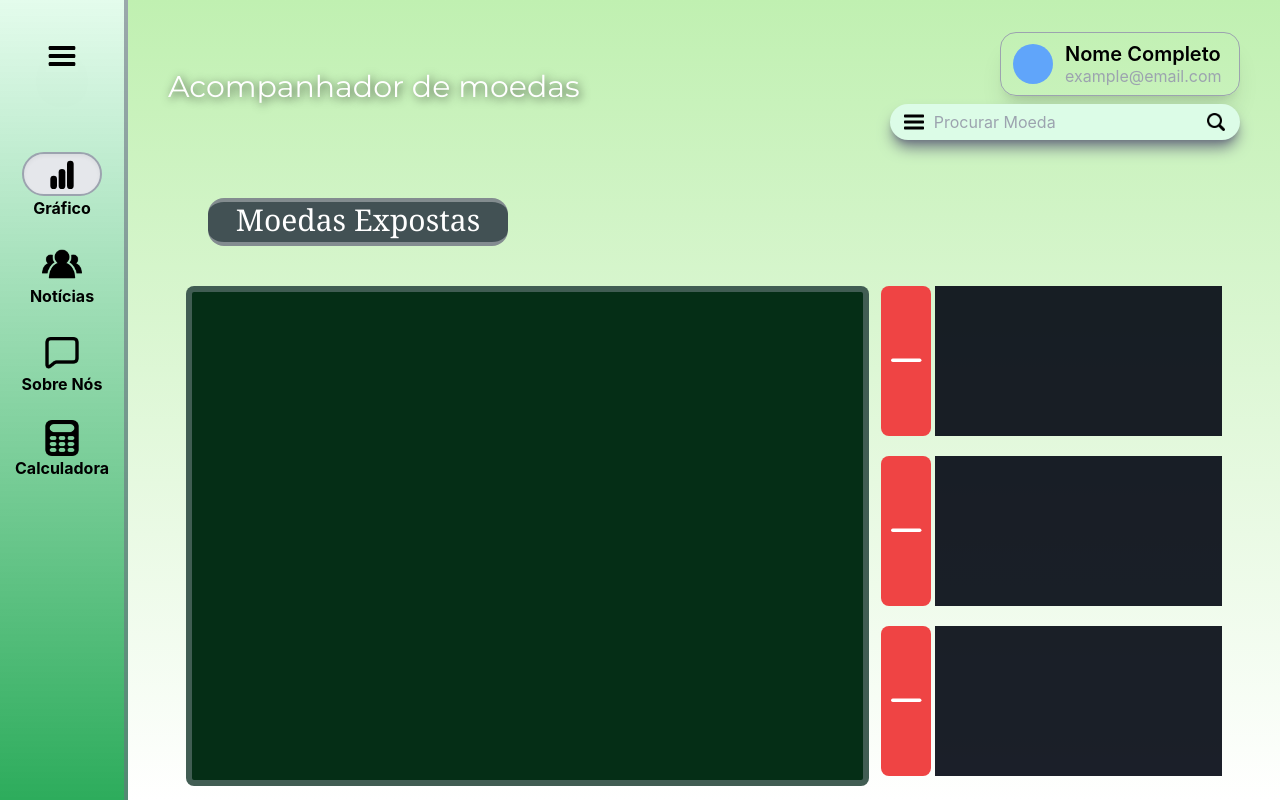
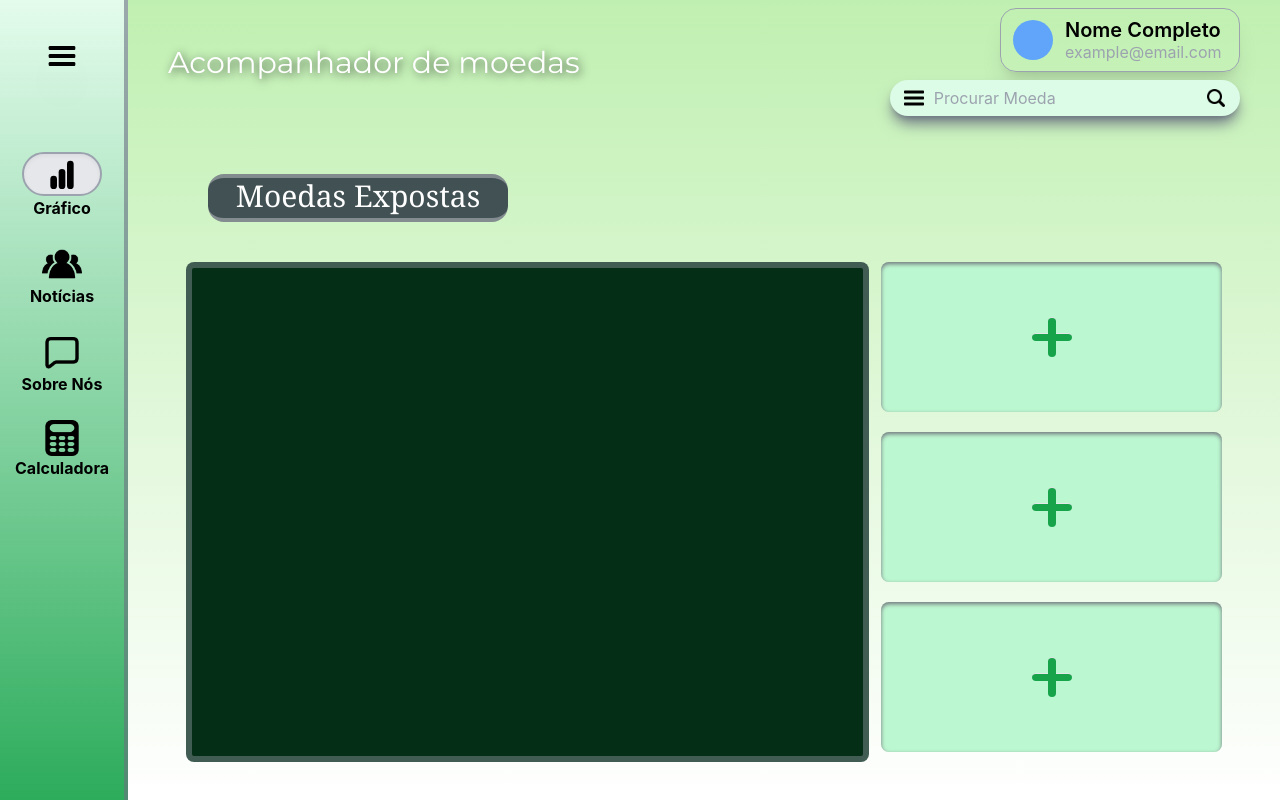
Before and after one commit to igormooura/AppFinanceiro, a React (Create React App) app in the folder view/: page /grafico in a window 1280 px wide. Built offline with nearby package versions, Linux system fonts and the light colour scheme; no server answers.

Commit message:
Add files via upload

```diff
--- a/view/src/components/Inputs/EmailInput/EmailInput.js
+++ b/view/src/components/Inputs/EmailInput/EmailInput.js
@@ -3,7 +3,7 @@ import React from "react";
 const EmailInput = ({ email, setEmail, placeholder }) => {
     return (
         <div>
-            <label className="block text-lg font-montserrat-negrito text-white">Email:</label>
+            <label className="block text-lg font-medium text-white">Email:</label>
             <input
                 type="email"
                 value={email}
--- a/view/src/components/Inputs/PasswordInput/Password.js
+++ b/view/src/components/Inputs/PasswordInput/Password.js
@@ -4,7 +4,7 @@ import { FaEye, FaEyeSlash } from "react-icons/fa";
 const PasswordField = ({ password, setPassword, showPassword, setShowPassword, placeholder }) => {
     return (
         <div>
-            <label className="block text-lg font-montserrat-negrito text-white">Senha:</label>
+            <label className="block text-lg font-medium text-white">Senha:</label>
             <div className="relative">
                 <input
                     type={showPassword ? "text" : "password"}
--- a/view/src/pages/Grafico/Grafico.js
+++ b/view/src/pages/Grafico/Grafico.js
@@ -1,181 +1,223 @@
 import React, { useEffect, useState } from "react";
 import axios from "axios";
-import { Link, useNavigate } from "react-router-dom";
+import { Link } from "react-router-dom";
 import Sidebar from "../../components/SideBar/Sidebar";
 import Title from "../../components/Title/Title";
 import PageName from "../../components/PageName/PageName";
 
 const Grafico = () => {
   const [graficos, setGraficos] = useState([]);
+  const [activeTab, setActiveTab] = useState(null);
+  const [formData, setFormData] = useState({ moeda1: "", moeda2: "", value: "" });
 
   useEffect(() => {
+
     fetch("http://localhost:5000/grafico")
       .then((res) => res.json())
       .then((data) => setGraficos(data))
       .catch(() => alert("Erro ao buscar gráficos."));
   }, []);
 
+  const handleTabClick = (tabId) => {
+
+    if (!graficos[tabId]) {
+      setActiveTab(tabId);
+    }
+  };
+  const handleDelete = async (tabId) => {
+    try {
+      await axios.delete(`http://localhost:5000/grafico/${tabId}`);
+      setGraficos((prev) => {
+        const updatedGraficos = [...prev];
+        updatedGraficos[tabId] = null; // Remove the graph from state
+        return updatedGraficos;
+      });
+    } catch (error) {
+      alert("Erro ao deletar gráfico.");
+    }
+  };
+
+  const handleFormSubmit = async (e) => {
+    e.preventDefault();
+    try {
+
+      const response = await axios.post("http://localhost:5000/grafico/", formData);
+      const newGraph = response.data;
+
+
+      setGraficos((prev) => ({ ...prev, [activeTab]: newGraph }));
+      setFormData({ moeda1: "", moeda2: "", value: "" });
+      setActiveTab(null);
+    } catch (error) {
+      alert("Erro ao adicionar gráfico.");
+    }
+  };
+
   return (
-    <div class="flex h-screen w-full">
+    <div className="flex h-screen w-full">
       <Sidebar />
 
-      <div class="h-screen w-[90%] bg-gradient-to-b from-[#C0F0B1] to-white h-screen">
-        <div class="flex mt-8 items-center">
-          <Title /> {/* Corrigir */ }
+      <div className="h-screen w-[90%] bg-gradient-to-b from-[#C0F0B1] to-white">
+        <div className="flex mt-2 items-center">
+          <Title />
           <div>
             <a
               href="#"
-              class="hover:scale-105 duration-500 flex items-center ml-auto mr-10 rounded-2xl w-60 h-16 border-[1px] border-gray-400 shadow-xl"
+              className="hover:scale-105 duration-500 flex items-center ml-auto mr-10 rounded-2xl w-60 h-16 border-[1px] border-gray-400 shadow-xl"
             >
-              <div class="h-10 w-10 bg-blue-400 rounded-full my-auto ml-3"></div>
+              <div className="h-10 w-10 bg-blue-400 rounded-full my-auto ml-3"></div>
               <Link to="/perfil">
-                <div class="ml-3 -space-y-1">
-                  <p class="text-xl font-semibold text-black">Nome Completo</p>
-                  <p class="text-gray-400">example@email.com</p>
+                <div className="ml-3 -space-y-1">
+                  <p className="text-xl font-semibold text-black">Nome Completo</p>
+                  <p className="text-gray-400">example@email.com</p>
                 </div>
               </Link>
             </a>
             <form>
-              <div class="w-[350px] mt-2 mr-10 rounded-full bg-green-100 h-9 flex  shadow-lg shadow-gray-500 items-center">
-                <a class="flex justify-center ml-3 " href="#">
-                  <button class="shadow-2xl">
+              <div className="w-[350px] mt-2 mr-10 rounded-full bg-green-100 h-9 flex shadow-lg shadow-gray-500 items-center">
+                <a className="flex justify-center ml-3 " href="#">
+                  <button className="shadow-2xl">
                     <svg
                       viewBox="0 0 24 24"
-                      class="h-6 w-6 text-gray-600"
+                      className="h-6 w-6 text-gray-600"
                       fill="none"
                       xmlns="http://www.w3.org/2000/svg"
                     >
-                      <g id="SVGRepo_bgCarrier" stroke-width="0"></g>
-                      <g
-                        id="SVGRepo_tracerCarrier"
-                        stroke-linecap="round"
-                        stroke-linejoin="round"
-                      ></g>
-                      <g id="SVGRepo_iconCarrier">
-                        {" "}
                       <path
                         d="M2 5.5C2 4.94772 2.44772 4.5 3 4.5H21C21.5523 4.5 22 4.94772 22 5.5V6.5C22 7.05228 21.5523 7.5 21 7.5H3C2.44772 7.5 2 7.05228 2 6.5V5.5Z"
                         fill="#000000"
-                        ></path>{" "}
+                      ></path>
                       <path
                         d="M2 11.5C2 10.9477 2.44772 10.5 3 10.5H21C21.5523 10.5 22 10.9477 22 11.5V12.5C22 13.0523 21.5523 13.5 21 13.5H3C2.44772 13.5 2 13.0523 2 12.5V11.5Z"
                         fill="#000000"
-                        ></path>{" "}
+                      ></path>
                       <path
                         d="M3 16.5C2.44772 16.5 2 16.9477 2 17.5V18.5C2 19.0523 2.44772 19.5 3 19.5H21C21.5523 19.5 22 19.0523 22 18.5V17.5C22 16.9477 21.5523 16.5 21 16.5H3Z"
                         fill="#000000"
-                        ></path>{" "}
-                      </g>
+                      ></path>
                     </svg>
                   </button>
                 </a>
                 <input
                   placeholder="Procurar Moeda"
-                  class="mx-auto w-[75%] flex bg-transparent h-full focus:outline-none focus:border-white justify-center"
+                  className="mx-auto w-[75%] flex bg-transparent h-full focus:outline-none focus:border-white justify-center"
                 ></input>
-                <img src="static/lupa.png" class="w-6 h-6 mr-3"></img>
+                <img src="static/lupa.png" className="w-6 h-6 mr-3"></img>
               </div>
             </form>
           </div>
         </div>
 
-        <PageName name="Moedas Expostas"/>
+        <PageName name="Moedas Expostas" />
 
-        <div class="h-[500px] w-[90%]  flex space-x-3 items-center  justify-center mx-auto mt-10 ">
-          <div class="w-2/3 h-full bg-green-950 rounded-lg border-[6px] border-gray-400/40"></div>
-          <div class="w-1/3 h-full space-y-5 ">
-            <div class="h-[30%] flex  space-x-1">
-              <button class="h-full w-[15%] rounded-lg hover:scale-[1.03] duration-300 bg-red-500">
-                {" "}
-                <p class="text-white text-3xl font-bold w-[80%] flex justify-center items-center mx-auto">
+        <div className="h-[500px] w-[90%] flex space-x-3 items-center justify-center mx-auto mt-10">
+  <div id="screen" className="w-2/3 h-full bg-green-950 rounded-lg border-[6px] border-gray-400/40"></div>
+  <div className="w-1/3 h-full space-y-5">
+    {[1, 2, 3].map((tabId) => (
+      <div key={tabId} className="h-[30%] flex space-x-1">
+        <button
+          className={`h-full w-[100%]   duration-300 ${
+            graficos[tabId] ? "bg-transparent" : "rounded-lg shadow-inner hover:scale-105 shadow-zinc-500 bg-green-200"
+          }`}
+          onClick={() => handleTabClick(tabId)}
+        >
+          {graficos[tabId] ? (
+            <div className="w-full flex space-x-[1px] h-full">
+              {/* Delete Button */}
+              <button
+                className="w-[15%] rounded-xl shadow-inner shadow-zinc-800 hover:scale-[1.02] duration-500 hover:bg-red-400 bg-red-500"
+                // onClick={() => handleDelete(tabId)} // Delete logic
+              >
                 <svg
                   viewBox="0 0 24 24"
                   fill="none"
                   xmlns="http://www.w3.org/2000/svg"
                 >
-                    <g id="SVGRepo_bgCarrier" stroke-width="0"></g>
-                    <g
-                      id="SVGRepo_tracerCarrier"
-                      stroke-linecap="round"
-                      stroke-linejoin="round"
-                    ></g>
-                    <g id="SVGRepo_iconCarrier">
-                      {" "}
                   <path
                     d="M4 12L20 12"
                     stroke="#ffffff"
-                        stroke-width="2"
-                        stroke-linecap="round"
-                        stroke-linejoin="round"
-                      ></path>{" "}
-                    </g>
+                    strokeWidth="2"
+                    strokeLinecap="round"
+                    strokeLinejoin="round"
+                  ></path>
                 </svg>
-                </p>
               </button>
-              <div class="h-full  w-[85%] bg-gray-950/90 hover:scale-[1.02] duration-500"></div>
-            </div>
-            <div class="h-[30%] flex  space-x-1">
-              <button class="h-full w-[15%] rounded-lg hover:scale-[1.03] duration-300 bg-red-500">
-                {" "}
-                <p class="text-white text-3xl font-bold w-[80%] flex justify-center items-center mx-auto">
-                  <svg
-                    viewBox="0 0 24 24"
-                    fill="none"
-                    xmlns="http://www.w3.org/2000/svg"
-                  >
-                    <g id="SVGRepo_bgCarrier" stroke-width="0"></g>
-                    <g
-                      id="SVGRepo_tracerCarrier"
-                      stroke-linecap="round"
-                      stroke-linejoin="round"
-                    ></g>
-                    <g id="SVGRepo_iconCarrier">
-                      {" "}
-                      <path
-                        d="M4 12L20 12"
-                        stroke="#ffffff"
-                        stroke-width="2"
-                        stroke-linecap="round"
-                        stroke-linejoin="round"
-                      ></path>{" "}
-                    </g>
-                  </svg>
-                </p>
-              </button>
-              <div class="h-full  w-[85%] bg-gray-950/90 hover:scale-[1.02] duration-500"></div>
-            </div>
-            <div class="h-[30%] flex  space-x-1">
-              <button class="h-full w-[15%] rounded-lg hover:scale-[1.03] duration-300 bg-red-500">
-                {" "}
-                <p class="text-white text-3xl font-bold w-[80%] flex justify-center items-center mx-auto">
-                  <svg
-                    viewBox="0 0 24 24"
-                    fill="none"
-                    xmlns="http://www.w3.org/2000/svg"
-                  >
-                    <g id="SVGRepo_bgCarrier" stroke-width="0"></g>
-                    <g
-                      id="SVGRepo_tracerCarrier"
-                      stroke-linecap="round"
-                      stroke-linejoin="round"
-                    ></g>
-                    <g id="SVGRepo_iconCarrier">
-                      {" "}
-                      <path
-                        d="M4 12L20 12"
-                        stroke="#ffffff"
-                        stroke-width="2"
-                        stroke-linecap="round"
-                        stroke-linejoin="round"
-                      ></path>{" "}
-                    </g>
-                  </svg>
-                </p>
-              </button>
-              <div class="h-full  w-[85%] bg-gray-950/90 hover:scale-[1.02] duration-500"></div>
+
+              {/* Content Button */}
+              <div className="w-[85%] bg-zinc-900 shadow-inner shadow-black text-white">
+                {graficos[tabId].moeda} vs {graficos[tabId].variavel}s
               </div>
             </div>
+          ) : (
+            <div className="relative h-16 w-16 flex items-center justify-center mx-auto my-auto group">
+              <hr
+                id="plus1"
+                className="group-hover:bg-green-700 h-2 w-10 absolute rounded-xl mx-auto my-auto shadow-2xl shadow-black bg-green-600"
+              ></hr>
+              <hr
+                id="plus"
+                className="group-hover:bg-green-700 h-10 w-2 absolute rounded-xl mx-auto my-auto shadow-2xl bg-green-600"
+              ></hr>
             </div>
+          )}
+        </button>
+      </div>
+    ))}
+  </div>
+</div>
+
+
+
+        {/* Form for adding data */}
+        {activeTab && (
+          <div className="fixed top-0 left-0 w-full h-full bg-black bg-opacity-50 flex justify-center items-center">
+            <form
+              className="bg-white p-6 rounded-lg shadow-lg space-y-4"
+              onSubmit={handleFormSubmit}
+            >
+              <h3 className="text-xl font-bold">Adicionar ao {activeTab}</h3>
+              <input
+                type="text"
+                placeholder="Moeda 1"
+                className="border rounded p-2 w-full"
+                value={formData.moeda1}
+                onChange={(e) => setFormData({ ...formData, moeda1: e.target.value })}
+                required
+              />
+              <input
+                type="text"
+                placeholder="Moeda 2"
+                className="border rounded p-2 w-full"
+                value={formData.moeda2}
+                onChange={(e) => setFormData({ ...formData, moeda2: e.target.value })}
+                required
+              />
+              <input
+                type="number"
+                placeholder="Value"
+                className="border rounded p-2 w-full"
+                value={formData.value}
+                onChange={(e) => setFormData({ ...formData, value: e.target.value })}
+                required
+              />
+              <div className="flex justify-end space-x-4">
+                <button
+                  type="button"
+                  className="px-4 py-2 bg-gray-300 rounded"
+                  onClick={() => setActiveTab(null)}
+                >
+                  Cancel
+                </button>
+                <button
+                  type="submit"
+                  className="px-4 py-2 bg-blue-500 text-white rounded"
+                >
+                  Submit
+                </button>
+              </div>
+            </form>
+          </div>
+        )}
       </div>
     </div>
   );
```
Also changed, not shown: view/src/pages/Forgot/Forgot.js (+5 -5 lines), view/src/pages/LoginPage/LoginPage.js (+16 -8 lines). Lines whose indentation alone changed are shown as unchanged.
